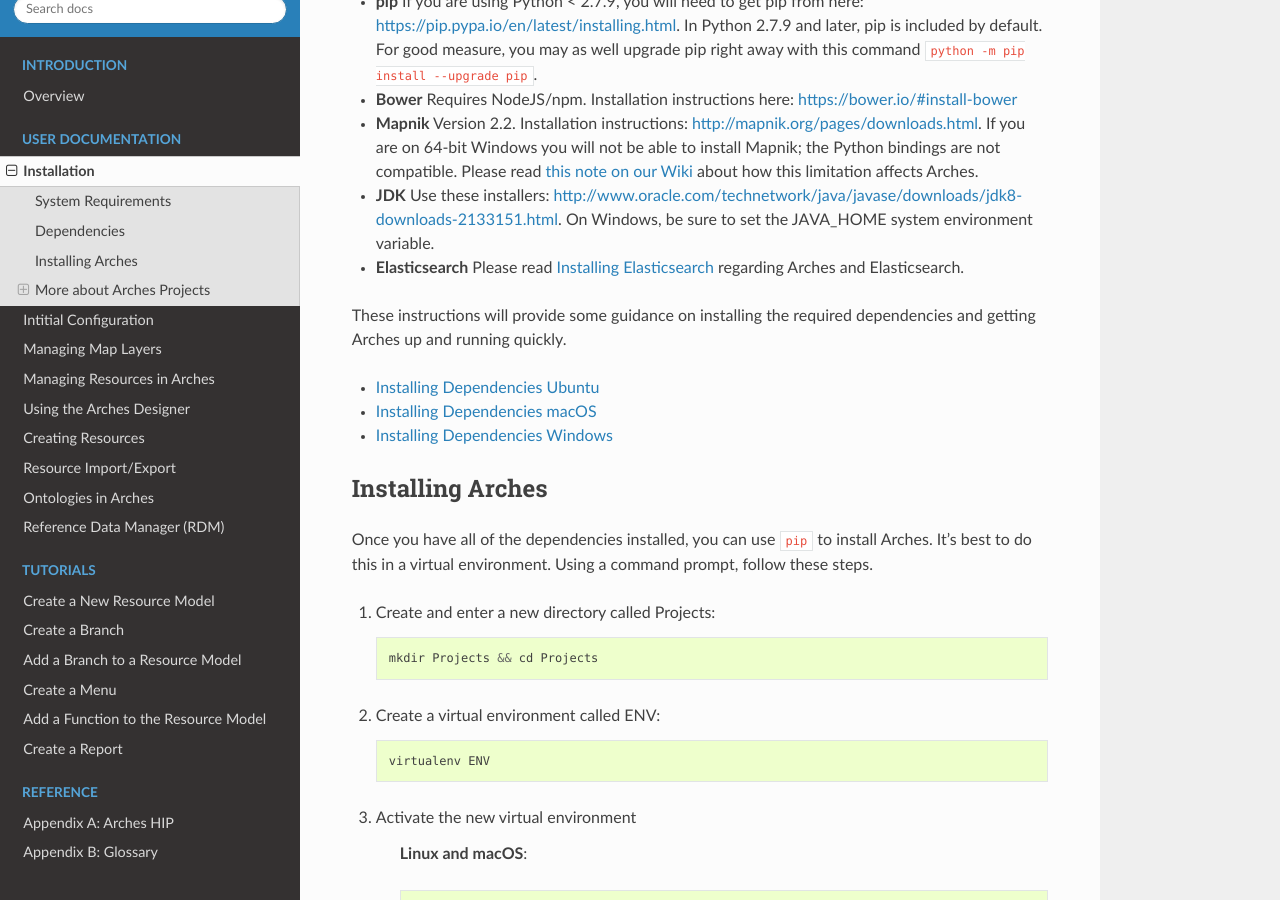
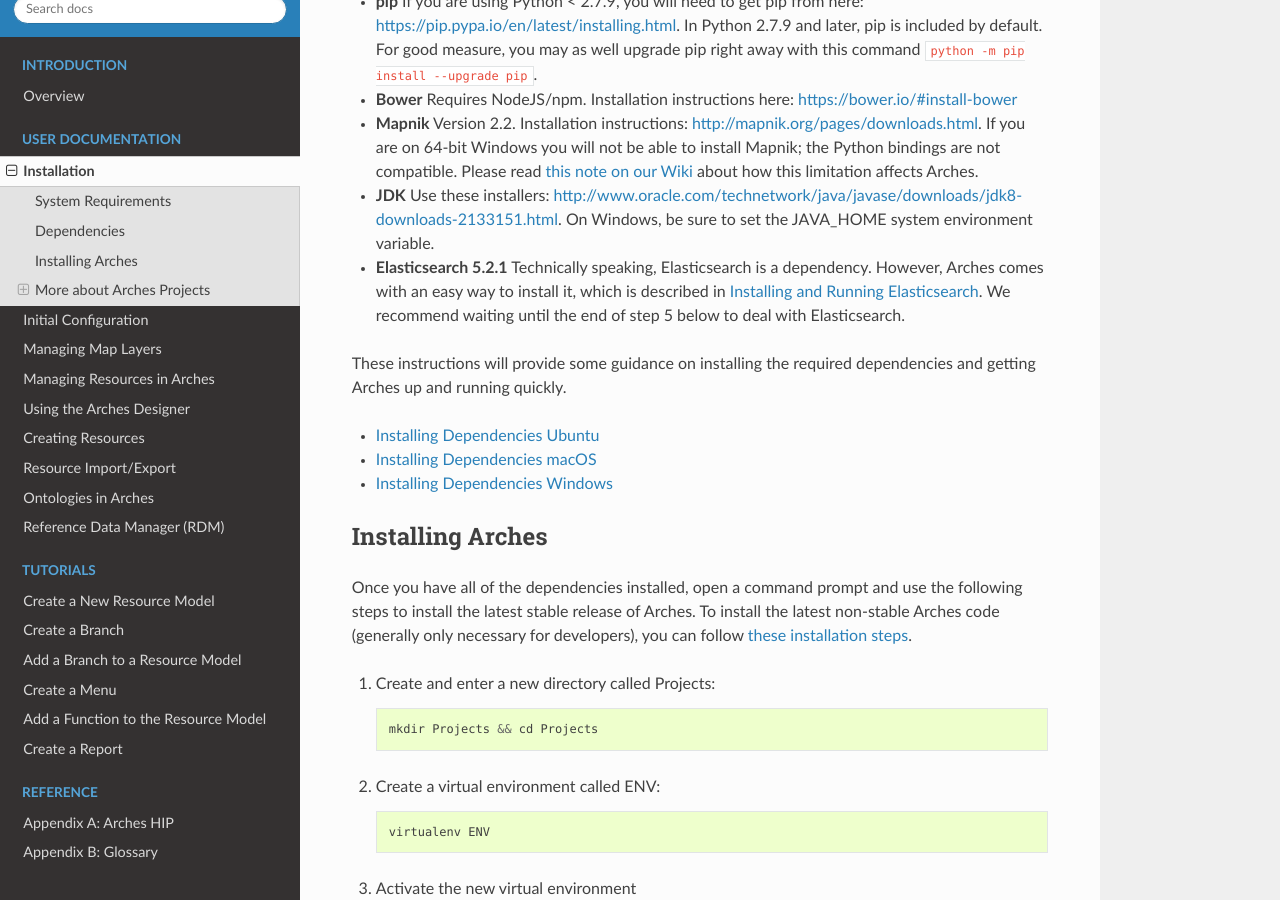
Before and after one commit to archesproject/arches-docs, a Sphinx documentation site: the page built from docs/installation.txt, in a window 1280 px wide and 900 px high, scrolled down 1015 px. Built offline with Sphinx 7.4.7 and the Read the Docs theme 2.0.0, drawn with Linux system fonts in a browser that asks for light colours; some of the changed text lies outside the part shown.

Commit message:
install and config updates

```diff
--- a/docs/initial-configuration.txt
+++ b/docs/initial-configuration.txt
@@ -1,6 +1,9 @@
-######################
-Intitial Configuration
-######################
+#####################
+Initial Configuration
+#####################
+
+Quick Start
+===========
 
 Now that you have Arches installed, there are a few extra settings you must configure to make it fully operational. In the Arches interface, head to the **System Settings** menu.
 
--- a/docs/installation.txt
+++ b/docs/installation.txt
@@ -32,7 +32,7 @@
 * **Bower** Requires NodeJS/npm. Installation instructions here: https://bower.io/#install-bower
 * **Mapnik** Version 2.2. Installation instructions: http://mapnik.org/pages/downloads.html. If you are on 64-bit Windows you will not be able to install Mapnik; the Python bindings are not compatible. Please read `this note on our Wiki <https://github.com/archesproject/arches/wiki/Installing-Dependencies-on-Windows#mapnik>`_ about how this limitation affects Arches.
 * **JDK** Use these installers: http://www.oracle.com/technetwork/java/javase/downloads/jdk8-downloads-2133151.html. On Windows, be sure to set the JAVA_HOME system environment variable.
-* **Elasticsearch** Please read `Installing Elasticsearch <https://github.com/archesproject/arches/wiki/Installing-and-Running-Elasticsearch>`_ regarding Arches and Elasticsearch.
+* **Elasticsearch 5.2.1** Technically speaking, Elasticsearch is a dependency. However, Arches comes with an easy way to install it, which is described in `Installing and Running Elasticsearch <https://github.com/archesproject/arches/wiki/Installing-and-Running-Elasticsearch>`_. We recommend waiting until the end of step 5 below to deal with Elasticsearch.
 
 These instructions will provide some guidance on installing the required dependencies and getting Arches up and running quickly.
 
@@ -43,7 +43,7 @@
 Installing Arches
 ===================
 
-Once you have all of the dependencies installed, you can use ``pip`` to install Arches. It's best to do this in a virtual environment. Using a command prompt, follow these steps.
+Once you have all of the dependencies installed, open a command prompt and use the following steps to install the latest stable release of Arches. To install the latest non-stable Arches code (generally only necessary for developers), you can follow `these installation steps <https://github.com/archesproject/arches/wiki/Developer-Installation>`_.
 
 #. Create and enter a new directory called Projects::
 
@@ -106,8 +106,6 @@
         python manage.py runserver
 
     You can now view Arches by navigating to ``localhost:8000`` in a browser.
-
-If you want to install Arches directly from the GitHub repo (instead of from the stable pip distribution), use the `developer installation documentation <https://github.com/archesproject/arches/wiki/Developer-Installation>`_ on the Arches repo wiki.
 
 More about Arches Projects
 ===========================
```
Also changed, not shown: other parts of docs/initial-configuration.txt (+2 -1 lines), other parts of docs/installation.txt (+1 -1 lines).
